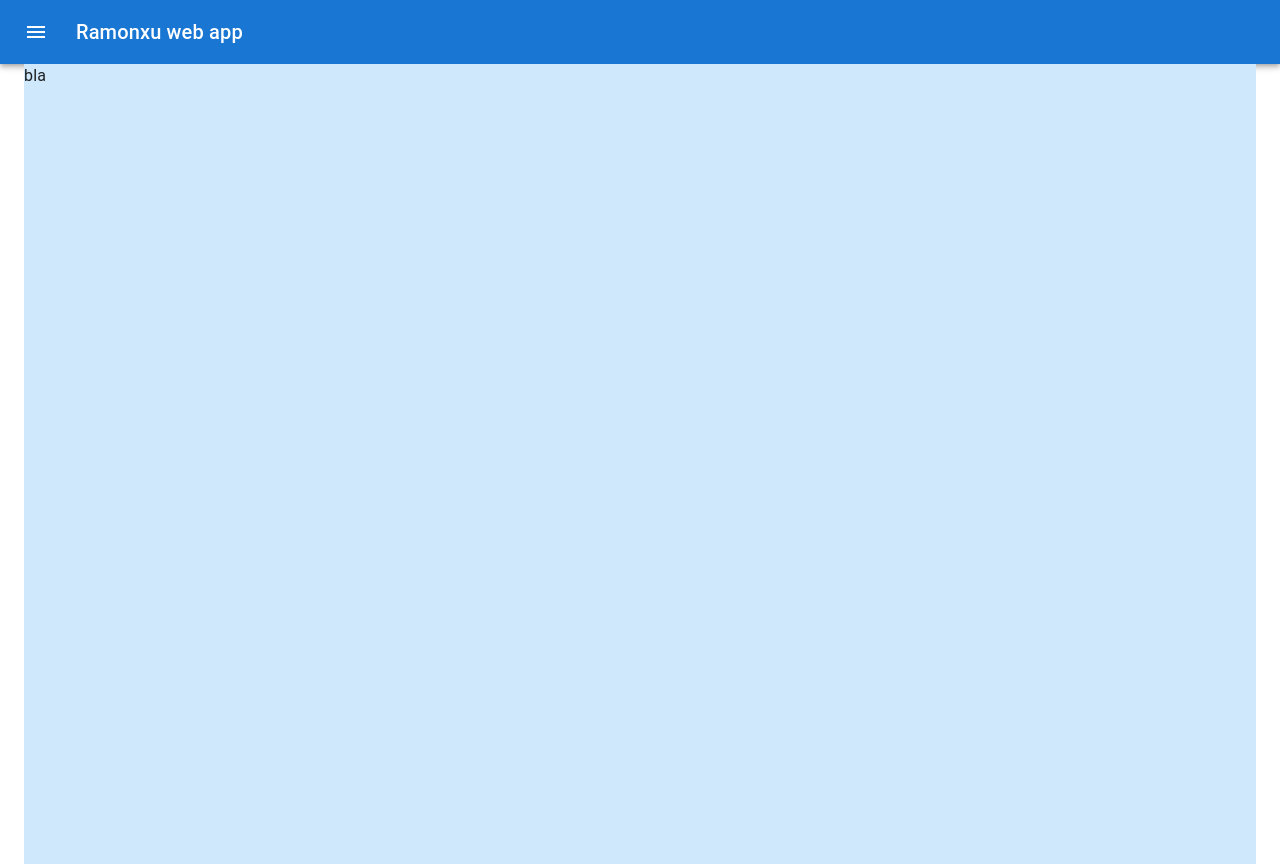
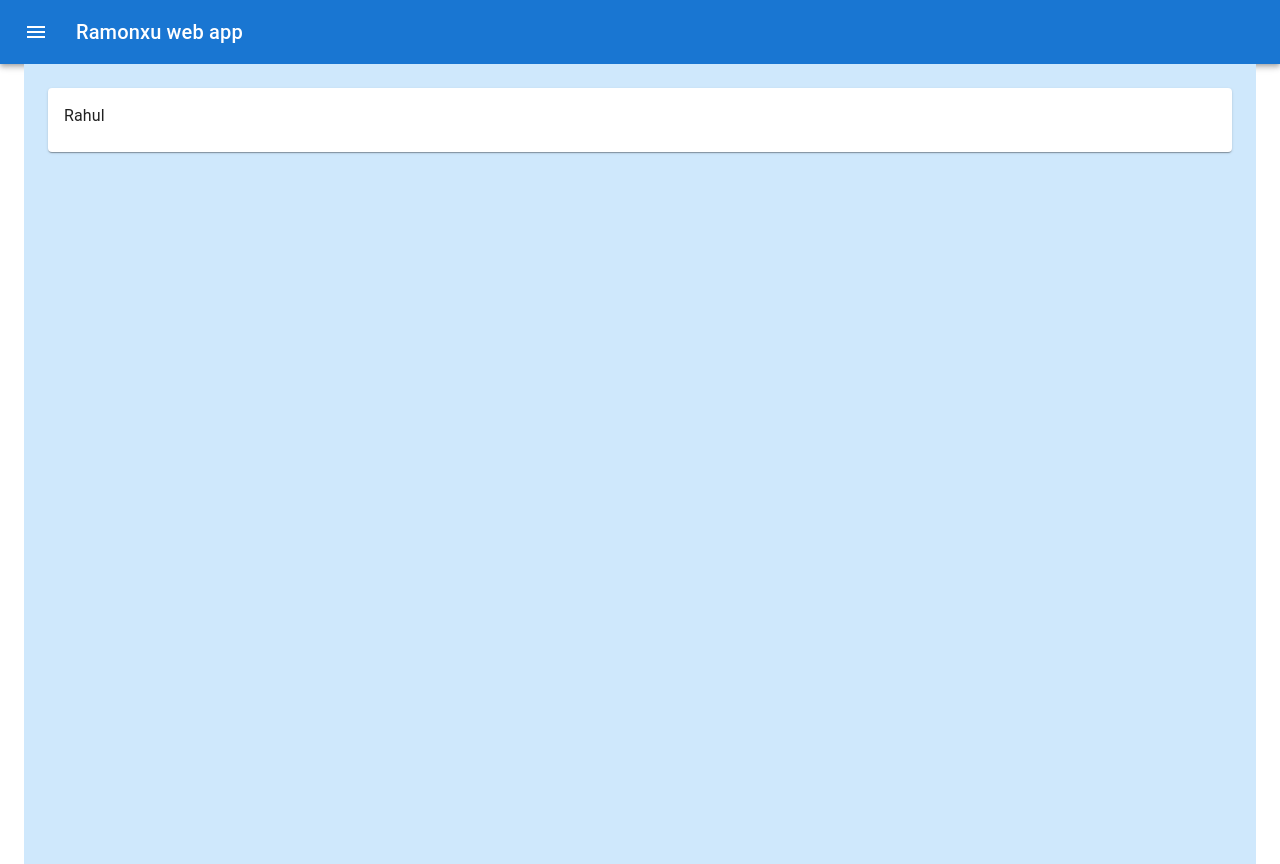
Before and after one commit to Jose-Bustamante/kactus-ramonxu-fe, a React (Create React App) app: page / in a window 1280 px wide. Built offline with nearby package versions, Linux system fonts and the light colour scheme.

Commit message:
More stuff

```diff
--- a/package.json
+++ b/package.json
@@ -10,8 +10,10 @@
     "@testing-library/jest-dom": "^5.16.2",
     "@testing-library/react": "^12.1.3",
     "@testing-library/user-event": "^13.5.0",
+    "prop-types": "^15.8.1",
     "react": "^17.0.2",
     "react-dom": "^17.0.2",
+    "react-query": "^3.34.15",
     "react-router-dom": "^6.2.1",
     "react-scripts": "5.0.0",
     "web-vitals": "^2.1.4"
--- /dev/null
+++ b/src/components/Todo/index.js
@@ -0,0 +1,31 @@
+import React from 'react';
+import PropTypes from 'prop-types';
+
+import Box from '@mui/material/Box';
+import Card from '@mui/material/Card';
+import CardContent from '@mui/material/CardContent';
+
+function Todo({ name }) {
+  return (
+    <Box sx={{
+      padding: '12px', margin: '12px', boxSizing: 'border-box',
+    }}
+    >
+      <Card>
+        <CardContent>
+          {name || 'No name'}
+        </CardContent>
+      </Card>
+    </Box>
+  );
+}
+
+Todo.propTypes = {
+  name: PropTypes.string,
+};
+
+Todo.defaultProps = {
+  name: 'Rahul',
+};
+
+export default Todo;
--- a/src/containers/Todos/index.js
+++ b/src/containers/Todos/index.js
@@ -1,9 +1,12 @@
 import React from 'react';
 import Box from '@mui/material/Box';
+import Todo from '../../components/Todo';
 
 function Todos() {
   return (
-    <Box>bla</Box>
+    <Box sx={{ overflow: 'auto' }}>
+      <Todo />
+    </Box>
   );
 }
 
--- a/src/reportWebVitals.js
+++ b/src/reportWebVitals.js
@@ -1,6 +1,8 @@
-const reportWebVitals = onPerfEntry => {
+const reportWebVitals = (onPerfEntry) => {
   if (onPerfEntry && onPerfEntry instanceof Function) {
-    import('web-vitals').then(({ getCLS, getFID, getFCP, getLCP, getTTFB }) => {
+    import('web-vitals').then(({
+      getCLS, getFID, getFCP, getLCP, getTTFB,
+    }) => {
       getCLS(onPerfEntry);
       getFID(onPerfEntry);
       getFCP(onPerfEntry);
```
Also changed, not shown: src/components/Todo.js (deleted, +0 -10 lines), 1 other file (tests, documents, lock files or other folders).
